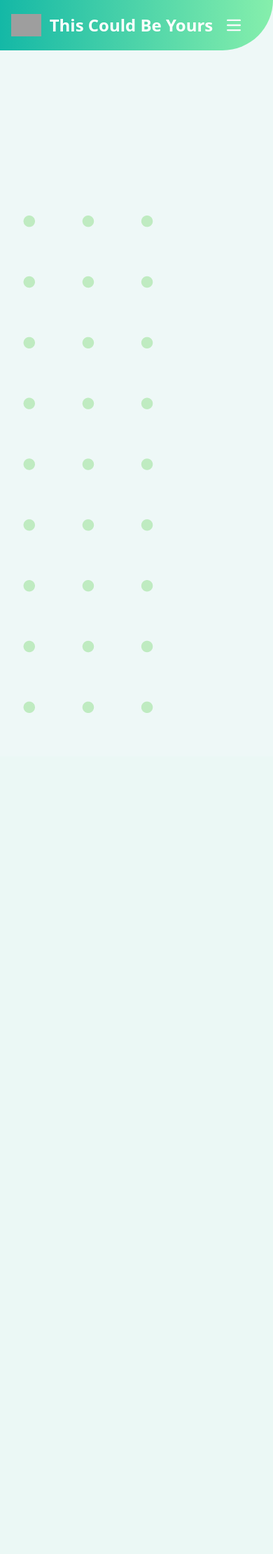
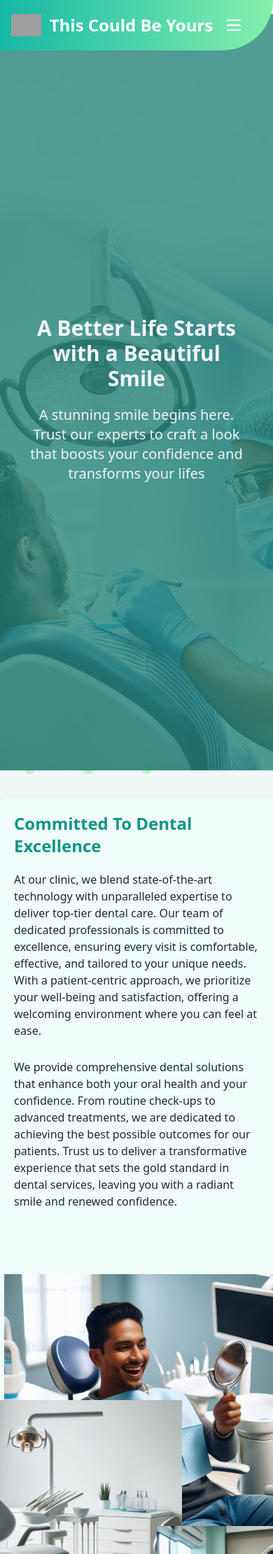
Before and after one commit to AbdullahAtif1/Dental-Software, a Django app: page / in a window 390 px wide. Shown: the whole page at 70% size. Before the commit the page ends 1019 px from the top, so only its background shows below. Run offline with Django 5.2, Linux system fonts and the light colour scheme; some libraries are stand-ins or nearby versions; grey boxes are pictures that could not be loaded.

Commit message:
Home page header and welcome section (desktop view)
The next step would be to adjust it in the  mobile view

```diff
--- a/requirements.txt
+++ b/requirements.txt
@@ -1,5 +1,5 @@
 pillow==10.4.0
-Django==5.0.7
+Django==4.2.4
 psycopg2
 django-widget-tweaks==1.5.0
 django-tinymce==4.1.0
--- a/templates/_base.html
+++ b/templates/_base.html
@@ -41,29 +41,6 @@
 		body {
 			background-image: url("{% static 'imgs/bg.png' %}");
 		}
-		@keyframes bounce {
-			0%, 20%, 50%, 80%, 100% {
-				transform: translateY(0);
-			}
-			40% {
-				transform: translateY(-20px);
-			}
-			60% {
-				transform: translateY(-10px);
-			}
-		}
-
-		.animate-bounce-slow {
-			animation: bounce 2s infinite;
-		}
-
-		figure.group:hover .animate-bounce-slow {
-			animation: none;
-		}
-
-		figure.group:focus .animate-bounce-slow {
-			animation: none;
-		}
 
 		figcaption {
 			background: linear-gradient(
@@ -77,7 +54,7 @@
 			display: flex;
 			justify-content: center;
 			align-items: center;
-			background-image: url("{% static 'imgs/d.jpg' %}");
+			background-image: url("{% static 'imgs/d0.jpg' %}");
 			min-height: 70vh;
 			background-position: center;
 			background-size: cover;
@@ -98,6 +75,58 @@
 			height: 100%;
 			background-color: hsla(174, 26%, 31%, 0.8);
 		}
+		/* 872 */
+		/* 726 */
+
+		#hmpg-hdr {
+				display: flex;
+				justify-content: center;
+				align-items: center;
+				background-image: url("{% static 'imgs/d1.jpg' %}");
+				background-size: cover; /* Ensures the background image covers the entire element */
+				background-repeat: no-repeat; /* Prevents the background image from repeating */
+				background-attachment: fixed; /* Keeps the background image fixed while scrolling */
+				width: 100%; /* Makes the element take up the full width */
+				position: relative; /* Positions the element relative to its normal position */
+				box-sizing: border-box; /* Includes padding and border in the element's total width and height */
+				color: aliceblue; /* Sets the text color */
+				z-index: -1; /* Places the element behind other elements */
+		}
+
+		#hmpg-hdr::before {
+				content: '';
+				position: absolute;
+				left: 0;
+				top: 0;
+				width: 100%;
+				height: 100%;
+				background-color: hsla(173, 53%, 34%, 0.8); /* Adds an overlay with a semi-transparent background color */
+				color: aliceblue; /* Sets the color of the overlay text */
+		}
+
+		/* Default for screens below 768px */
+		@media screen and (max-width: 767px) {
+				#hmpg-hdr {
+						min-height: 100vh; /* Ensures the element covers the full viewport height */
+						background-position: center; /* Centers the background image */
+				}
+		}
+
+		/* For screens 768px and above */
+		@media screen and (min-width: 768px) {
+				#hmpg-hdr {
+					min-height: 60vh; /* Sets the element's minimum height to 60% of the viewport height */
+					background-position: bottom; /* Aligns the background image to the bottom */
+					border-bottom-right-radius: 9999px
+				} #hmpg-hdr::before {
+					border-bottom-right-radius: 9999px
+				}
+		}
+
+		#wlcm-sec {
+			min-height: 72vh;
+		}
+
 
 	</style>
 
--- a/templates/main/index.html
+++ b/templates/main/index.html
@@ -4,6 +4,46 @@
 {% block 'title' %}This Could Be Yours{% endblock %}
 
 {% block 'content' %}
+
+<div id="hmpg-hdr" class="max-w-full my-5 m-auto md:shadow-xl">
+	<div class="text-center text-gray-100 max-w-5xl m-auto py-20 px-10 z-10">
+		<h1 class="text-gray-100 text-3xl md:text-5xl font-bold my-5">A Better Life Starts with a Beautiful Smile</h1>
+		<p class="text-xl">
+			A stunning smile begins here. Trust our experts to craft a look that boosts your confidence and transforms your lifes
+		</p>
+	</div>
+</div>
+
+<!-- Welcome Section -->
+
+<div id="wlcm-sec" class="bg-teal-50 rounded-lg max-w-7xl mx-auto my-10 ">
+	<div class="flex flex-wrap md:flex-nowrap flex-row gap-14">
+
+		<div class="w-full md:w-1/2 py-5">
+			<h2 class="text-2xl md:text-4xl text-teal-600 font-semibold px-5">Committed To Dental Excellence</h2>
+			<p class="text-gray-800 p-5">At our clinic, we blend state-of-the-art technology with unparalleled expertise to deliver top-tier dental care.
+				Our team of dedicated professionals is committed to excellence, ensuring every visit is comfortable, effective, and tailored to your unique needs.
+				With a patient-centric approach, we prioritize your well-being and satisfaction, offering a welcoming environment where you can feel at ease.</p>
+
+			<p class="text-gray-800 px-5 pt-2 pb-4">We provide comprehensive dental solutions that enhance both your oral health and your confidence.
+				From routine check-ups to advanced treatments, we are dedicated to achieving the best possible outcomes for our patients.
+				Trust us to deliver a transformative experience that sets the gold standard in dental services, leaving you with a radiant smile
+				and renewed confidence.</p>
+
+
+
+		</div>
+
+		<div class="w-full md:w-1/2 relative">
+			<div class="flex justify-end">
+				<img class="h-auto max-w-sm md:p-5" src="{% static 'imgs/d3.jpg' %}" alt="Welcome">
+			</div>
+			<img class="h-auto max-w-sm md:p-5 absolute top-1/2 right-1/3 z-10" src="{% static 'imgs/d4.jpeg' %}" alt="Welcome">
+			<img class="h-auto max-w-sm md:p-5 absolute top-full left-56 z-10" src="{% static 'imgs/d0.jpg' %}" alt="Welcome">
+		</div>
+
+	</div>
+</div>
 
 
 
```
Also changed, not shown: static/imgs/d.jpg (deleted), static/imgs/d0.jpg (added), static/imgs/d1.jpg (added), static/imgs/d3.jpg (added), static/imgs/d4.jpeg (added).
